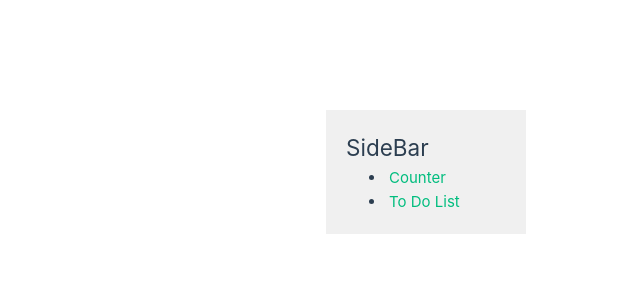
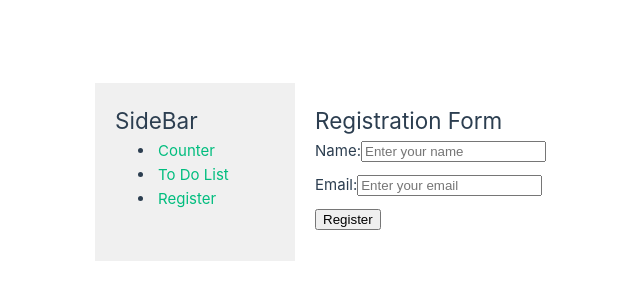
Before and after one commit to stevmasterxd/primer-proyecto, a Vue app: page /register in a window 1280 px wide. Shown: the part 228-528 px from the top of the page, without its empty margins (74-714 px from the left). Built offline with nearby package versions, Linux system fonts and the light colour scheme; the HTML template or start-up script is replaced by a standard one.

Commit message:
creacion del formulario y validaciones

```diff
--- a/package.json
+++ b/package.json
@@ -9,7 +9,9 @@
     "preview": "vite preview"
   },
   "dependencies": {
+    "@vee-validate/yup": "^4.14.7",
     "pinia": "^2.2.6",
+    "vee-validate": "^4.14.7",
     "vue": "^3.5.12",
     "vue-router": "^4.4.5"
   },
--- /dev/null
+++ b/src/Modules/register/schemas/validationSchemas.js
@@ -0,0 +1,6 @@
+import * as yup from 'yup';
+
+export const schema = yup.object({
+    name: yup.string().required(),
+    email: yup.string().email().required()
+});
--- /dev/null
+++ b/src/Modules/register/views/registerView.vue
@@ -0,0 +1,36 @@
+<template>
+    <div>
+        <h2>Registration Form</h2>
+        <Form :validation-schema="schema" @submit="onSubmit">
+            <div class="form">
+                <label for="name">Name:</label>
+                <Field type="text" name="name" id="name" placeholder="Enter your name" />
+                <ErrorMessage name="name"></ErrorMessage>
+            </div>
+            <div class="form">
+                <label for="email">Email:</label>
+                <Field type="email" name="email" id="email" placeholder="Enter your email" />
+                <ErrorMessage name="email"></ErrorMessage>
+            </div>
+            <div class="form">
+                <button type="submit">Register</button>
+            </div>
+        </Form>
+    </div>
+
+</template>
+
+<script setup>
+import { Form, Field, ErrorMessage } from 'vee-validate';
+import { schema } from '../schemas/validationSchemas';
+const onSubmit = () => {
+    console.log('The form has been sent');
+}
+
+</script>
+
+<style scoped>
+.form {
+    margin-bottom: 10px;
+}
+</style>
--- a/src/components/SideBar.vue
+++ b/src/components/SideBar.vue
@@ -4,6 +4,7 @@
         <ul>
             <li> <router-link to="/Counter">Counter</router-link></li>
             <li><router-link to="/ToDoList">To Do List</router-link></li>
+            <li><router-link to="/register">Register</router-link></li>
         </ul>
     </div>
 </template>
--- a/src/router/index.js
+++ b/src/router/index.js
@@ -11,12 +11,17 @@
     {
       path: '/Counter',
       name: 'Counter',
-      component: () => import('../components/Counter.vue'),
+      component: () => import('../Modules/Counter/components/Counter.vue'),
     },
     {
       path: '/ToDoList',
       name: 'ToDoList',
-      component: () => import('../components/ToDoList.vue')
+      component: () => import('../Modules/ToDoList/components/ToDoList.vue'),
+    },
+    {
+      path: '/register',
+      name: 'register',
+      component: () => import('../Modules/register/views/registerView.vue'),
     }
   ]
 })
```
Also changed, not shown: src/Modules/Counter/components/Counter.vue (renamed from src/components/Counter.vue), src/Modules/ToDoList/components/ToDoList.vue (renamed from src/components/ToDoList.vue), 1 other file (tests, documents, lock files or other folders).
